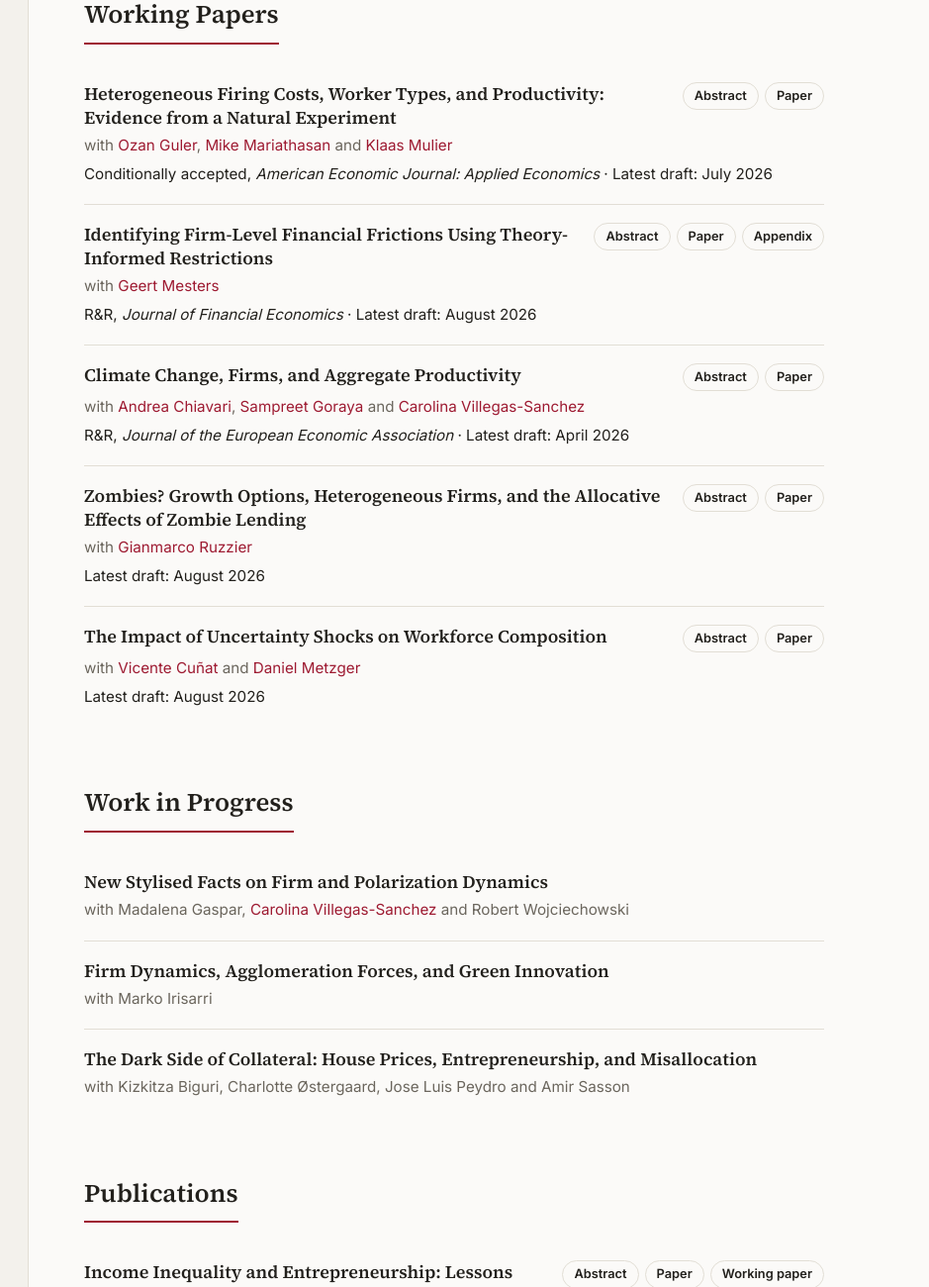
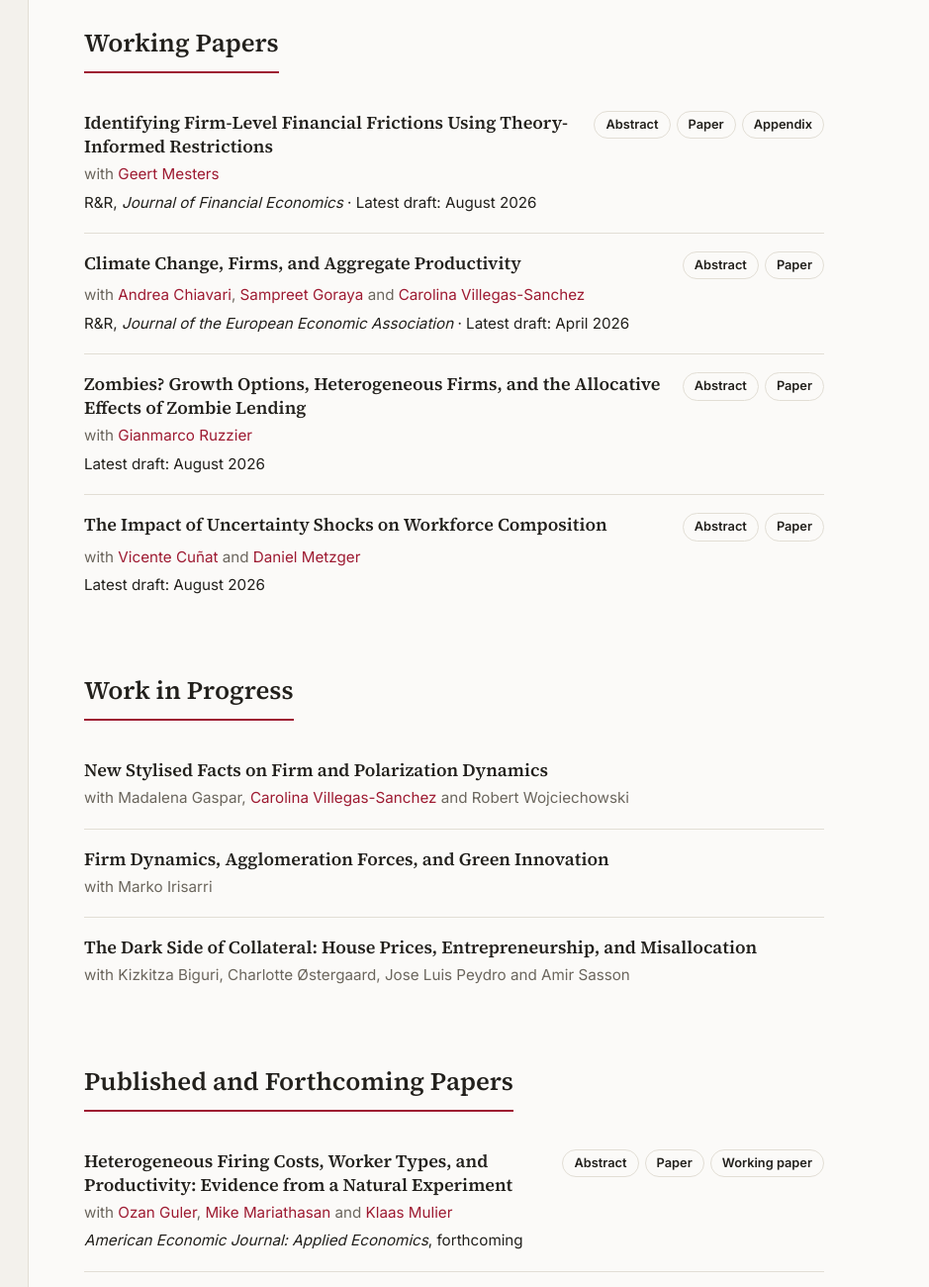
Before and after one commit to andreacaggese/andreacaggese.github.io, a plain HTML site: page index.html in a window 1280 px wide. Shown: the part 380-1680 px from the top of the page at 99% size, 341-1280 px from the left. Drawn offline with Linux system fonts and the light colour scheme.

Commit message:
AEJ: Applied paper now forthcoming; rename publications section
Co-Authored-By: Claude Opus 5.5 <noreply@anthropic.com>

```diff
--- a/index.html
+++ b/index.html
@@ -85,7 +85,7 @@
         <ul class="jump-links" aria-label="Sections">
           <li><a href="#working-papers">Working papers</a></li>
           <li><a href="#work-in-progress">Work in progress</a></li>
-          <li><a href="#publications">Publications</a></li>
+          <li><a href="#publications">Published and forthcoming papers</a></li>
           <li><a href="#other-papers">Book chapters &amp; other papers</a></li>
           <li><a href="#italian">Publications in Italian</a></li>
         </ul>
@@ -93,21 +93,6 @@
         <!-- ================= WORKING PAPERS ================= -->
         <section class="section" id="working-papers">
           <h2>Working Papers</h2>
-
-          <article class="paper">
-            <div class="paper-head">
-              <h3>Heterogeneous Firing Costs, Worker Types, and Productivity: Evidence from a Natural Experiment</h3>
-              <div class="paper-actions">
-                <button class="toggle" type="button" aria-expanded="false">Abstract</button>
-                <a href="files/Caggese_Guler_Mariathasan_Mulier_Firing_Costs.pdf" target="_blank" rel="noreferrer">Paper</a>
-              </div>
-            </div>
-            <p class="authors">with <a href="https://www.ozanguler.net/" target="_blank" rel="noreferrer">Ozan Guler</a>, <a href="https://sites.google.com/site/mikemariathasan/home" target="_blank" rel="noreferrer">Mike Mariathasan</a> and <a href="https://sites.google.com/site/mulierklaas/" target="_blank" rel="noreferrer">Klaas Mulier</a></p>
-            <p class="status">Conditionally accepted, <em>American Economic Journal: Applied Economics</em> · Latest draft: July 2026</p>
-            <div class="abstract" hidden>
-              <p>We investigate how firing costs affect input choices and total factor productivity (TFP) by exploiting a labor reform in Belgium that increased firing costs of blue-collar workers relative to white-collar workers. Using a difference-in-differences design, we show that hiring and separations at blue-collar-intensive firms declined by 8 percent after the reform relative to white-collar-intensive firms. Moreover, blue-collar-intensive firms shifted workforce composition toward white-collar workers, offered fewer permanent contracts, and relied more on outsourced labor. We find no evidence of capital-intensive technology adoption and only little evidence of human capital investment. Ultimately, blue-collar-intensive firms experienced a 4.8 percent decline in TFP.</p>
-            </div>
-          </article>
 
           <article class="paper">
             <div class="paper-head">
@@ -193,7 +178,23 @@
 
         <!-- ================= PUBLICATIONS ================= -->
         <section class="section" id="publications">
-          <h2>Publications</h2>
+          <h2>Published and Forthcoming Papers</h2>
+
+          <article class="paper">
+            <div class="paper-head">
+              <h3>Heterogeneous Firing Costs, Worker Types, and Productivity: Evidence from a Natural Experiment</h3>
+              <div class="paper-actions">
+                <button class="toggle" type="button" aria-expanded="false">Abstract</button>
+                <a href="https://www.aeaweb.org/articles?id=10.1257/app.20240471" target="_blank" rel="noreferrer">Paper</a>
+                <a href="files/Caggese_Guler_Mariathasan_Mulier_Firing_Costs.pdf" target="_blank" rel="noreferrer">Working paper</a>
+              </div>
+            </div>
+            <p class="authors">with <a href="https://www.ozanguler.net/" target="_blank" rel="noreferrer">Ozan Guler</a>, <a href="https://sites.google.com/site/mikemariathasan/home" target="_blank" rel="noreferrer">Mike Mariathasan</a> and <a href="https://sites.google.com/site/mulierklaas/" target="_blank" rel="noreferrer">Klaas Mulier</a></p>
+            <p class="status"><em>American Economic Journal: Applied Economics</em>, forthcoming</p>
+            <div class="abstract" hidden>
+              <p>We investigate how firing costs affect input choices and total factor productivity (TFP) by exploiting a labor reform in Belgium that increased firing costs of blue-collar workers relative to white-collar workers. Using a difference-in-differences design, we show that hiring and separations at blue-collar-intensive firms declined by 8 percent after the reform relative to white-collar-intensive firms. Moreover, blue-collar-intensive firms shifted workforce composition toward white-collar workers, offered fewer permanent contracts, and relied more on outsourced labor. We find no evidence of capital-intensive technology adoption and only little evidence of human capital investment. Ultimately, blue-collar-intensive firms experienced a 4.8 percent decline in TFP.</p>
+            </div>
+          </article>
 
           <article class="paper">
             <div class="paper-head">
```
